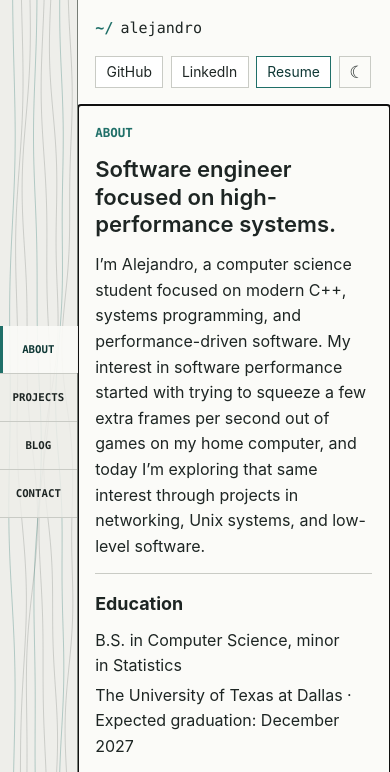
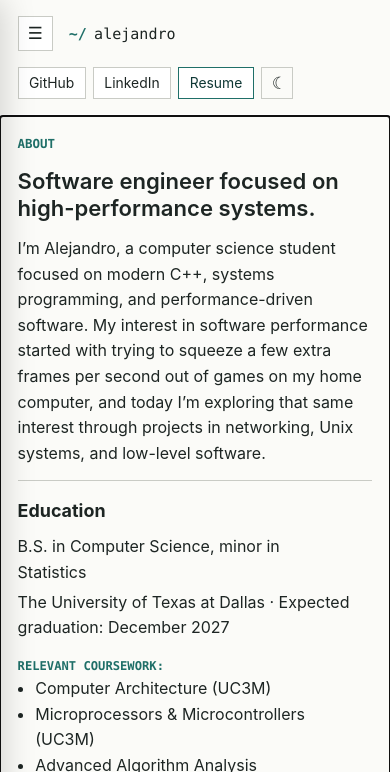
Before and after one commit to agomezdemen/my-site, a website built with Vite: page index.html in a window 390 px wide. Shown: the top 772 px of the page. Built offline with nearby package versions, Linux system fonts and the light colour scheme.

Commit message:
added mobile drawer

```diff
--- a/src/components/side-tabs.ts
+++ b/src/components/side-tabs.ts
@@ -16,6 +16,7 @@ const tabs: Tab[] = [
 export function createSideTabs(activeSection: PrimarySection): HTMLElement {
   const nav = document.createElement('nav')
   nav.className = 'side-tabs'
+  nav.id = 'primary-navigation'
   nav.setAttribute('aria-label', 'Primary sections')
 
   const list = document.createElement('ul')
--- /dev/null
+++ b/src/lib/mobile-navigation.ts
@@ -0,0 +1,37 @@
+type MobileNavigationParts = {
+  binder: HTMLElement
+  tabsHost: HTMLElement
+  toggle: HTMLButtonElement
+}
+
+export function initializeMobileNavigation({ binder, tabsHost, toggle }: MobileNavigationParts): void {
+  const setOpen = (open: boolean) => {
+    binder.dataset.navOpen = String(open)
+    toggle.setAttribute('aria-expanded', String(open))
+    toggle.querySelector('.visually-hidden')?.replaceChildren(open ? 'Close navigation' : 'Open navigation')
+  }
+
+  toggle.addEventListener('click', () => {
+    setOpen(binder.dataset.navOpen !== 'true')
+  })
+
+  tabsHost.addEventListener('click', (event) => {
+    if (event.target instanceof Element && event.target.closest('a')) {
+      setOpen(false)
+    }
+  })
+
+  binder.addEventListener('click', (event) => {
+    if (event.target instanceof HTMLElement && event.target.matches('[data-nav-scrim]')) {
+      setOpen(false)
+    }
+  })
+
+  document.addEventListener('keydown', (event) => {
+    if (event.key === 'Escape') {
+      setOpen(false)
+    }
+  })
+
+  setOpen(false)
+}
--- a/src/main.ts
+++ b/src/main.ts
@@ -4,6 +4,7 @@ import './styles/tabs.css'
 import './styles/blog.css'
 import './styles/projects.css'
 import { createSideTabs } from './components/side-tabs.ts'
+import { initializeMobileNavigation } from './lib/mobile-navigation.ts'
 import { initializeSideTabMotion } from './lib/side-tab-motion.ts'
 import { initializeTheme } from './lib/theme.ts'
 import { resolveRoute, startRouter } from './router/router.ts'
@@ -18,8 +19,13 @@ app.innerHTML = `
   <div class="site-shell">
     <div class="binder" data-binder>
       <div class="tab-slot" data-tabs></div>
+      <button class="nav-scrim" type="button" data-nav-scrim aria-label="Close navigation"></button>
       <section class="page-frame" aria-label="Portfolio page">
         <header class="page-header">
+          <button class="menu-toggle" type="button" data-menu-toggle aria-controls="primary-navigation" aria-expanded="false">
+            <span aria-hidden="true">☰</span>
+            <span class="visually-hidden">Open navigation</span>
+          </button>
           <a class="brand-link" href="/about" data-link aria-label="Go to About">
             <span class="brand-mark" aria-hidden="true">~/</span>
             <span>alejandro</span>
@@ -41,12 +47,14 @@ const tabsHost = app.querySelector<HTMLElement>('[data-tabs]')
 const content = app.querySelector<HTMLElement>('#content')
 const binder = app.querySelector<HTMLElement>('[data-binder]')
 const themeToggle = app.querySelector<HTMLButtonElement>('[data-theme-toggle]')
+const menuToggle = app.querySelector<HTMLButtonElement>('[data-menu-toggle]')
 
-if (!tabsHost || !content || !binder || !themeToggle) {
+if (!tabsHost || !content || !binder || !themeToggle || !menuToggle) {
   throw new Error('Portfolio shell failed to initialize')
 }
 
 initializeTheme(themeToggle)
 tabsHost.replaceChildren(createSideTabs(resolveRoute(window.location.pathname).section))
 initializeSideTabMotion(tabsHost)
+initializeMobileNavigation({ binder, tabsHost, toggle: menuToggle })
 startRouter({ content, tabsHost, binder })
--- a/src/styles/global.css
+++ b/src/styles/global.css
@@ -145,6 +145,16 @@ address {
   font-style: normal;
 }
 
+.visually-hidden {
+  position: absolute;
+  width: 1px;
+  height: 1px;
+  overflow: hidden;
+  clip: rect(0 0 0 0);
+  clip-path: inset(50%);
+  white-space: nowrap;
+}
+
 ::selection {
   background: rgba(31, 111, 104, 0.18);
 }
--- a/src/styles/layout.css
+++ b/src/styles/layout.css
@@ -16,6 +16,11 @@
   width: var(--side-tab-width);
   border-right: 1px solid var(--border-strong);
   background: var(--tab-bg);
+}
+
+.nav-scrim,
+.menu-toggle {
+  display: none;
 }
 
 .rail-field {
@@ -219,35 +224,80 @@
 
 @media (max-width: 760px) {
   :root {
-    --side-tab-width: 4.85rem;
+    --side-tab-width: 17rem;
     --page-padding: 1.1rem;
     --blog-bar-height: 3.4rem;
   }
 
   .binder {
-    grid-template-columns: var(--side-tab-width) minmax(0, 1fr);
+    grid-template-columns: minmax(0, 1fr);
   }
 
   .tab-slot {
-    z-index: 20;
+    z-index: 40;
+    width: min(var(--side-tab-width), 84vw);
+    box-shadow: 1rem 0 2rem rgba(0, 0, 0, 0.18);
+    transform: translateX(-105%);
+    transition: transform 180ms ease;
+  }
+
+  .binder[data-nav-open="true"] .tab-slot {
+    transform: translateX(0);
+  }
+
+  .nav-scrim {
+    position: fixed;
+    inset: 0;
+    z-index: 30;
+    display: block;
+    border: 0;
+    background: rgba(0, 0, 0, 0.32);
+    opacity: 0;
+    pointer-events: none;
+    transition: opacity 180ms ease;
+  }
+
+  .binder[data-nav-open="true"] .nav-scrim {
+    opacity: 1;
+    pointer-events: auto;
   }
 
   .page-frame {
+    grid-column: 1;
     min-height: 100svh;
   }
 
   .page-header {
-    align-items: flex-start;
-    flex-direction: column;
+    align-items: center;
+    flex-direction: row;
     min-height: auto;
+    flex-wrap: wrap;
+  }
+
+  .menu-toggle {
+    display: inline-grid;
+    place-items: center;
+    width: 2.2rem;
+    height: 2.2rem;
+    border: 1px solid var(--border);
+    background: var(--panel-bg-strong);
+    color: var(--ink);
+    cursor: pointer;
+    font: 1.05rem/1 var(--mono);
+    padding: 0;
+  }
+
+  .brand-link {
+    margin-right: auto;
   }
 
   .secondary-actions {
     justify-content: flex-start;
+    width: 100%;
   }
 
   .page-content {
-    min-height: calc(100svh - 10rem);
+    min-height: calc(100svh - 7.5rem);
   }
 
   .rule-grid {
--- a/src/styles/tabs.css
+++ b/src/styles/tabs.css
@@ -64,16 +64,21 @@
 }
 
 @media (max-width: 760px) {
+  .side-tabs {
+    justify-content: flex-start;
+    padding-top: 4.5rem;
+  }
+
   .side-tabs__list {
     grid-template-columns: 1fr;
     gap: 0;
   }
 
   .side-tab {
-    justify-content: center;
-    min-height: 3rem;
-    padding: 0 0.25rem;
-    font-size: 0.67rem;
+    justify-content: flex-start;
+    min-height: 3.75rem;
+    padding: 0 1.15rem;
+    font-size: 0.84rem;
   }
 
   .side-tab:hover,
```
